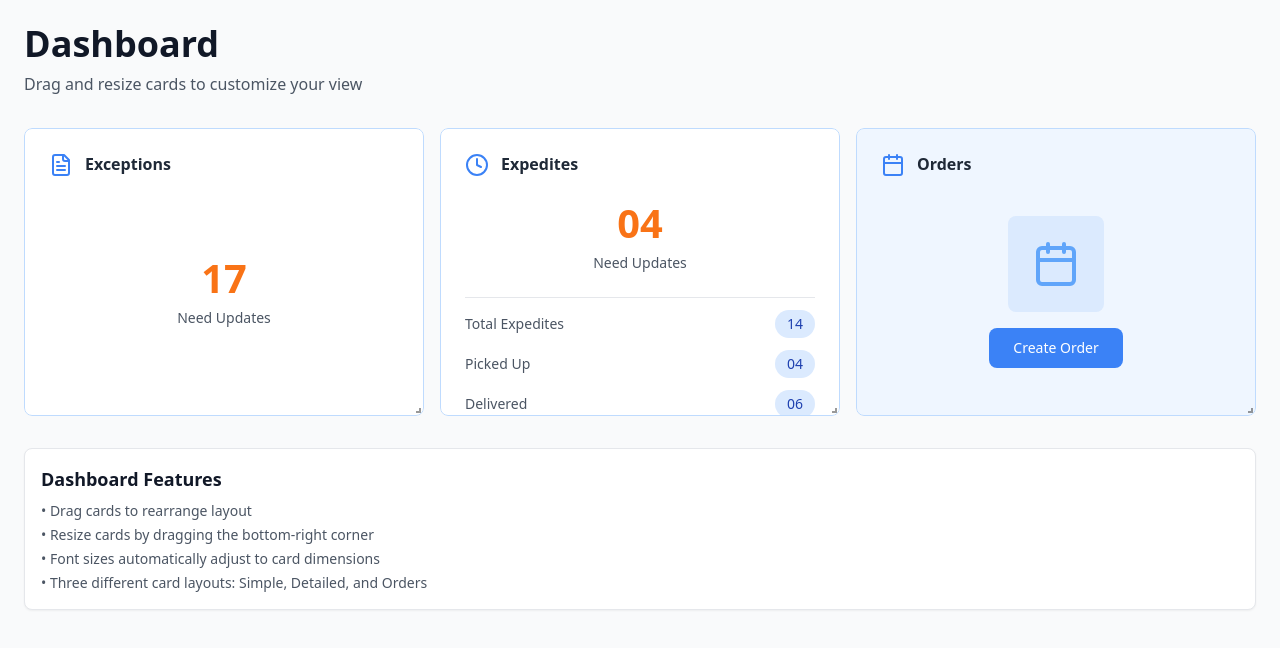
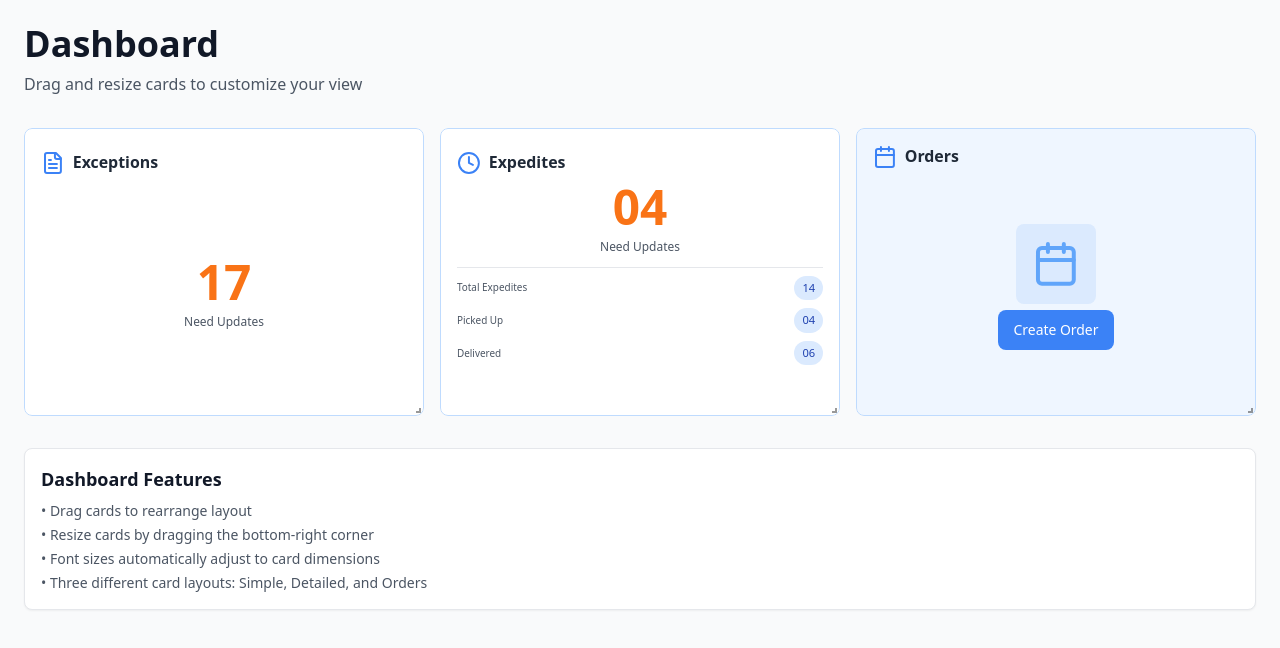
Before and after one commit to durgarao3d6/font-fit-dashboard-cards, a React (Vite) app: page / in a window 1280 px wide. Shown: the top 648 px of the page. Built offline with nearby package versions, Linux system fonts and the light colour scheme.

Commit message:
Remove card size restrictions
Allow minimum card size and proportional font scaling.

```diff
--- a/src/components/Dashboard.tsx
+++ b/src/components/Dashboard.tsx
@@ -1,4 +1,3 @@
-
 import React, { useState } from 'react';
 import { Responsive, WidthProvider } from 'react-grid-layout';
 import KPICard from './KPICard';
@@ -13,16 +12,14 @@ interface LayoutItem {
   y: number;
   w: number;
   h: number;
-  minW?: number;
-  minH?: number;
 }
 
 const Dashboard: React.FC = () => {
   const [layouts, setLayouts] = useState<{ [key: string]: LayoutItem[] }>({
     lg: [
-      { i: 'exceptions', x: 0, y: 0, w: 4, h: 4, minW: 3, minH: 3 },
-      { i: 'expedites', x: 4, y: 0, w: 4, h: 4, minW: 3, minH: 3 },
-      { i: 'orders', x: 8, y: 0, w: 4, h: 4, minW: 3, minH: 3 },
+      { i: 'exceptions', x: 0, y: 0, w: 4, h: 4 },
+      { i: 'expedites', x: 4, y: 0, w: 4, h: 4 },
+      { i: 'orders', x: 8, y: 0, w: 4, h: 4 },
     ]
   });
 
--- a/src/components/KPICard.tsx
+++ b/src/components/KPICard.tsx
@@ -29,9 +29,9 @@ const KPICard: React.FC<KPICardProps> = ({
 }) => {
   const getIcon = () => {
     switch (title.toLowerCase()) {
-      case 'exceptions': return <FileText className="w-6 h-6 text-blue-500" />;
-      case 'expedites': return <Clock className="w-6 h-6 text-blue-500" />;
-      case 'orders': return <Calendar className="w-6 h-6 text-blue-500" />;
+      case 'exceptions': return <FileText className="kpi-icon text-blue-500" />;
+      case 'expedites': return <Clock className="kpi-icon text-blue-500" />;
+      case 'orders': return <Calendar className="kpi-icon text-blue-500" />;
       default: return null;
     }
   };
@@ -47,21 +47,21 @@ const KPICard: React.FC<KPICardProps> = ({
   if (type === 'orders') {
     return (
       <Card className={`kpi-card h-full w-full overflow-hidden bg-blue-50 border-blue-200 ${className}`}>
-        <CardContent className="kpi-content p-6 h-full flex flex-col justify-between">
-          <div className="flex items-center gap-3 mb-4">
+        <CardContent className="kpi-content h-full flex flex-col justify-between">
+          <div className="flex items-center kpi-gap">
             {getIcon()}
-            <div className="kpi-title font-semibold text-gray-800">
+            <div className="kpi-title text-gray-800">
               {title}
             </div>
           </div>
 
           <div className="flex-1 flex flex-col items-center justify-center">
-            <div className="w-24 h-24 bg-blue-100 rounded-lg flex items-center justify-center mb-4">
-              <Calendar className="w-12 h-12 text-blue-400" />
+            <div className="bg-blue-100 rounded-lg flex items-center justify-center kpi-margin" style={{ width: '20cqw', height: '20cqw' }}>
+              <Calendar className="text-blue-400" style={{ width: '12cqw', height: '12cqw' }} />
             </div>
             <Button
               onClick={onCreateOrder}
-              className="bg-blue-500 hover:bg-blue-600 text-white px-6 py-2 rounded-lg font-medium"
+              className="kpi-button bg-blue-500 hover:bg-blue-600 text-white rounded-lg"
             >
               Create Order
             </Button>
@@ -74,21 +74,21 @@ const KPICard: React.FC<KPICardProps> = ({
   if (type === 'detailed') {
     return (
       <Card className={`kpi-card h-full w-full overflow-hidden bg-white border-blue-200 ${className}`}>
-        <CardContent className="kpi-content p-6 h-full">
-          <div className="flex items-center gap-3 mb-6">
+        <CardContent className="kpi-content h-full">
+          <div className="flex items-center kpi-gap kpi-margin">
             {getIcon()}
-            <div className="kpi-title font-semibold text-gray-800">
+            <div className="kpi-title text-gray-800">
               {title}
             </div>
           </div>
 
           {value && (
-            <div className="text-center mb-6">
-              <div className="kpi-value font-bold text-orange-500 mb-2">
+            <div className="text-center kpi-margin">
+              <div className="kpi-value text-orange-500 kpi-margin">
                 {value}
               </div>
               {subtitle && (
-                <div className="text-gray-600 text-sm">
+                <div className="kpi-subtitle text-gray-600">
                   {subtitle}
                 </div>
               )}
@@ -96,16 +96,18 @@ const KPICard: React.FC<KPICardProps> = ({
           )}
 
           {stats.length > 0 && (
-            <div className="space-y-3">
+            <div style={{ marginTop: '3cqw' }}>
               <hr className="border-gray-200" />
+              <div style={{ marginTop: '2cqw', display: 'flex', flexDirection: 'column', gap: '2cqw' }}>
                 {stats.map((stat, index) => (
                   <div key={index} className="flex items-center justify-between">
-                  <span className="text-gray-600 text-sm">{stat.label}</span>
-                  <span className="bg-blue-100 text-blue-800 px-3 py-1 rounded-full text-sm font-medium">
+                    <span className="kpi-stats-label text-gray-600">{stat.label}</span>
+                    <span className="kpi-stats-value bg-blue-100 text-blue-800 rounded-full" style={{ padding: '1cqw 2cqw' }}>
                       {stat.value}
                     </span>
                   </div>
                 ))}
+              </div>
             </div>
           )}
         </CardContent>
@@ -115,27 +117,27 @@ const KPICard: React.FC<KPICardProps> = ({
 
   return (
     <Card className={`kpi-card h-full w-full overflow-hidden bg-white border-blue-200 ${className}`}>
-      <CardContent className="kpi-content p-6 h-full flex flex-col">
-        <div className="flex items-center gap-3 mb-4">
+      <CardContent className="kpi-content h-full flex flex-col">
+        <div className="flex items-center kpi-gap kpi-margin">
           {getIcon()}
-          <div className="kpi-title font-semibold text-gray-800">
+          <div className="kpi-title text-gray-800">
             {title}
           </div>
         </div>
 
         <div className="flex-1 flex flex-col justify-center text-center">
-          <div className="kpi-value font-bold text-orange-500 mb-2">
+          <div className="kpi-value text-orange-500 kpi-margin">
             {value}
           </div>
 
           {subtitle && (
-            <div className="text-gray-600 text-sm">
+            <div className="kpi-subtitle text-gray-600">
               {subtitle}
             </div>
           )}
 
           {trendValue && (
-            <div className={`mt-2 text-sm ${getTrendColor()}`}>
+            <div className={`kpi-margin kpi-subtitle ${getTrendColor()}`}>
               {trendValue}
             </div>
           )}
--- a/src/index.css
+++ b/src/index.css
@@ -1,3 +1,4 @@
+
 @tailwind base;
 @tailwind components;
 @tailwind utilities;
@@ -115,48 +116,56 @@
 }
 
 .kpi-title {
-  font-size: clamp(0.875rem, 3.5cqw, 1.25rem);
+  font-size: 4cqw;
   line-height: 1.2;
+  font-weight: 600;
 }
 
 .kpi-value {
-  font-size: clamp(1.5rem, 8cqw, 3.5rem);
+  font-size: 12cqw;
   line-height: 1.1;
+  font-weight: 700;
 }
 
 .kpi-subtitle {
-  font-size: clamp(0.75rem, 2.5cqw, 1rem);
+  font-size: 3cqw;
   line-height: 1.3;
 }
 
-/* Responsive adjustments for very small containers */
-@container (max-width: 200px) {
-  .kpi-title {
-    font-size: clamp(0.75rem, 3cqw, 1rem);
+/* Icon sizing proportional to container */
+.kpi-icon {
+  width: 6cqw;
+  height: 6cqw;
+  min-width: 16px;
+  min-height: 16px;
 }
 
-  .kpi-value {
-    font-size: clamp(1.125rem, 6cqw, 2rem);
+/* Button sizing proportional to container */
+.kpi-button {
+  font-size: 3.5cqw;
+  padding: 2cqw 4cqw;
 }
 
-  .kpi-subtitle {
-    font-size: clamp(0.625rem, 2cqw, 0.875rem);
-  }
+/* Stats text sizing */
+.kpi-stats-label {
+  font-size: 2.5cqw;
 }
 
-/* Responsive adjustments for larger containers */
-@container (min-width: 350px) {
-  .kpi-title {
-    font-size: clamp(1rem, 4cqw, 1.5rem);
+.kpi-stats-value {
+  font-size: 2.8cqw;
 }
 
-  .kpi-value {
-    font-size: clamp(2rem, 10cqw, 4rem);
+/* Spacing proportional to container size */
+.kpi-content {
+  padding: 4cqw;
 }
 
-  .kpi-subtitle {
-    font-size: clamp(0.875rem, 3cqw, 1.125rem);
+.kpi-gap {
+  gap: 2cqw;
 }
+
+.kpi-margin {
+  margin: 1.5cqw 0;
 }
 
 /* React Grid Layout Styles */
```
Lines whose indentation alone changed are shown as unchanged.
